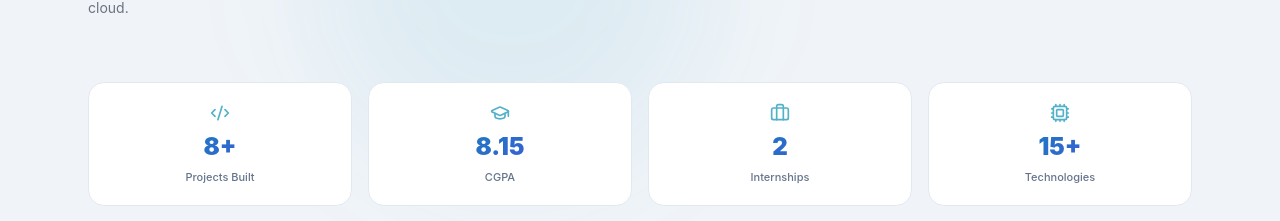
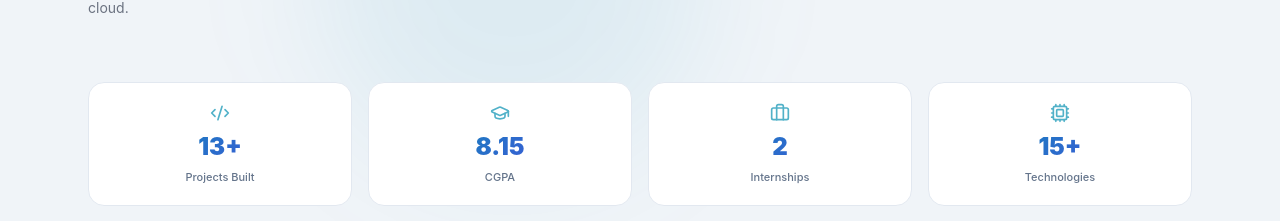
Before and after one commit to monikaffs/portfolio, a Next.js app: page / in a window 1280 px wide. Shown: the part 1099-1320 px from the top of the page. Built offline with nearby package versions, Linux system fonts and the light colour scheme; a web font is replaced by a local one.

Commit message:
update: about section - Projects Built 8+ → 13+

```diff
--- a/components/sections/about.tsx
+++ b/components/sections/about.tsx
@@ -28,7 +28,7 @@ import { SectionHeader } from "@/components/ui/section-header";
 /* ── data ─────────────────────────────────────────────────── */
 
 const STATS = [
-  { label: "Projects Built", value: "8+", icon: Code2 },
+  { label: "Projects Built", value: "13+", icon: Code2 },
   { label: "CGPA", value: "8.15", icon: GraduationCap },
   { label: "Internships", value: "2", icon: Briefcase },
   { label: "Technologies", value: "15+", icon: Cpu },
```
